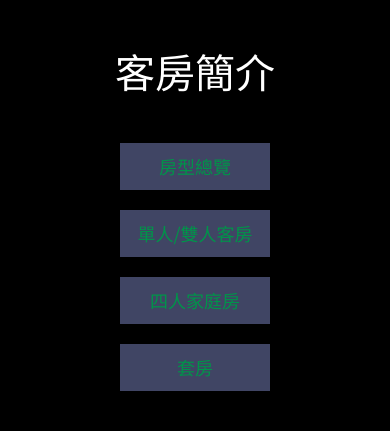
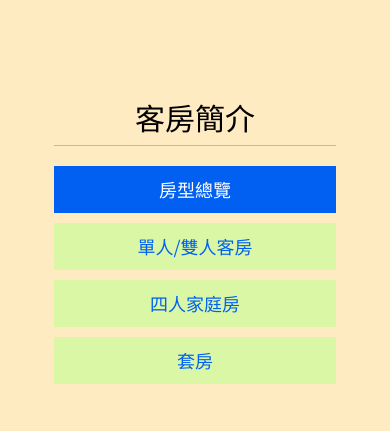
Before and after one commit to linbanana/Ican, a PHP site: page /room.php in a window 390 px wide. Shown: the part 218-649 px from the top of the page. Run offline with PHP 8.4, Linux system fonts and the light colour scheme.

Commit message:
80%完成

```diff
--- a/room.php
+++ b/room.php
@@ -20,24 +20,27 @@
             font-family: 'Noto Sans TC', sans-serif;
         }
         body{
-            background-color: #000;
+            background-color: #FFEBC2;
+        }
+        .room_info{
+            margin:100px 0;
         }
         .room_info h1{
             font-size: 40px;
             text-align: center;
-            color:#fff;
+            color:#000;
         }
         .room_info .container{
             max-width: 1200px;
-            width: 85%;
+            width: 90%;
             margin: auto;
         }
         .room_menu{
             text-align: center;
             padding: 30px 0;
-            border-bottom: 1px solid #fff;
+            border-bottom: 1px solid rgb(226, 182, 94);
         }
-        .room_menu a{
+        .room_menu button{
             display:inline-block;
             width:150px;
             padding: 10px 0;
@@ -45,24 +48,34 @@
             margin: 10px 30px;
             text-decoration: none;
             text-align: center;
-            background-color: rgb(64, 69, 100);
-            color: rgb(0, 148, 74);
+            background-color: #DAF7A6;
+            color: #0160F2;
+            border: none;
         }
-        .room_menu a:hover{
-            background-color: rgb(0, 148, 74);
+        .room_menu button:hover{
+            background-color: #0160F2;
             color: #fff;
         }
+        .room_menu .room-active{
+            background-color: #0160F2;
+            color: #fff;
+        }
+
         .room_info .info{
             display: flex;
             flex-wrap: wrap;
-            justify-content: space-between;
-            margin: 30px 0;
+            justify-content: center;
+            margin: 50px auto 0;
         }
         .room_info .room-type{
             width: 300px;
             margin: 20px;
             position: relative;
             overflow:hidden;
+            display: none;
+        }
+        .room_info .room-type.show{
+            display: inline-block;
         }
         .room_info .room-type img{
             width: 100%;
@@ -79,24 +92,21 @@
             bottom: 0;
             left : 0;
             right: 0;
-            padding: 30px;
+            padding: 50px 30px;
             background-color: rgba(0, 0, 0, .6);
-            display: flex;
-            flex-direction: column;
-            justify-content: center;
+            text-align: center;
             opacity: 0;
         }
         .room_info .room-type:hover .txt{
             opacity: 1;
         }
-        .room_info .room-type .txt p{
+        .room_info .room-type .txt h3{
             text-align: center;
             font-size: 24px;
             font-weight: 700;
             color: #fff;
-
         }
-        .room-type p:after{
+        .room-type h3:after{
             content: '';
             display: block;
             width: 0%;
@@ -105,28 +115,73 @@
             background-color: #ff0;
             transition: width .3s .3s;
         }
-        .room-type:hover p::after{
+        .room-type:hover h3::after{
             width: 100%;
         }
-        .room_info .room-type .txt h3{
+        .room_info .room-type .txt p{
             text-align: center;
             font-size: 18px;
-            color: #fff;
+            color: rgb(245, 0, 245);
             text-decoration: underline;
             padding: 10px;
 
         }
         @media screen and (max-width: 1200px) {
             .room_info .room-type{
-                width: 230px;
+                width: 220px;
+            }
+            .room_info .room-type .txt{
+                position: relative;
+                padding: 10px 20px;
+                background-color: transparent;
+                align-items: center;
+                opacity: 1;
+            }
+            .room_info .room-type .txt h3{
+                font-size: 18px;
+                font-weight: 500;
+                color: #000;
+            }
+            .room-type h3:after{
+                display: none;
+            }
+            .room_info .room-type .txt p{
+                display: none;
             }
         }
-        @media screen and (max-width: 960px) {
+
+        @media screen and (max-width: 760px) {
+            .room_info .info{
+                margin-top: 10px;
+            }
+            .room_menu{
+                border-top: 1px solid rgb(226, 182, 94);
+                border-bottom: none;
+            }
+        }
+        @media screen and (max-width: 650px) {
+            .room_info .container{
+                width: 80%;
+            }
+            .room_info h1{
+                font-size: 30px;
+            }
+            .room_menu{
+                padding: 10px 0;
+                margin: 10px 0;
+            }
+            .room_menu button{
+                display:block;
+                width:100%;
+                margin: 10px 0;
+            }
             .room_info .room-type{
-                width: 250px;
+                width:100%;
+                margin: 20px 0;
             }
-            .room_info .info{
-                justify-content: center;
+            .room_info .room-type .txt h3{
+                font-size: 25px;
+                font-weight: 500;
             }
         }
     </style>
@@ -140,119 +195,117 @@
         <div class="container">
             <h1>客房簡介</h1>
             <div class="room_menu">
-                <nav>
-                    <a href="#">房型總覽</a>
-                    <a href="#">單人/雙人客房</a>
-                    <a href="#">四人家庭房</a>
-                    <a href="#">套房</a>
-                </nav>
+                <button class="room-active" onclick="filterSelection('all')">房型總覽</button>
+                <button onclick="filterSelection('double')">單人/雙人客房</button>
+                <button onclick="filterSelection('family')">四人家庭房</button>
+                <button onclick="filterSelection('suite')">套房</button>
             </div>
             <div class="info">
-                <div class="room-type">
+                <div class="room-type double">
                     <a href="#">
                         <img src="https://picsum.photos/400/300/?random=1">
                         <div class="txt">
-                            <p>漫威主題客房</p>
-                            <h3>查看介紹</h3>
+                            <h3>漫威主題客房</h3>
+                            <p>查看介紹</p>
                         </div>
                     </a>
                 </div>
-                <div class="room-type">
+                <div class="room-type double">
                     <a href="#">
                         <img src="https://picsum.photos/400/300/?random=2">
                         <div class="txt">
-                            <p>迪士尼主題客房</p>
-                            <h3>查看介紹</h3>
+                            <h3>迪士尼主題客房</h3>
+                            <p>查看介紹</p>
                         </div>
                     </a>
                 </div>
-                <div class="room-type">
+                <div class="room-type double">
                     <a href="#">
                         <img src="https://picsum.photos/400/300/?random=3">
                         <div class="txt">
-                            <p>海洋世界主題客房</p>
-                            <h3>查看介紹</h3>
+                            <h3>海洋世界主題客房</h3>
+                            <p>查看介紹</p>
                         </div>
                     </a>
                 </div>
-                <div class="room-type">
+                <div class="room-type double">
                     <a href="#">
                         <img src="https://picsum.photos/400/300/?random=4">
                         <div class="txt">
-                            <p>星空主題客房</p>
-                            <h3>查看介紹</h3>
+                            <h3>星空主題客房</h3>
+                            <p>查看介紹</p>
                         </div>
                     </a>
                 </div>
-                <div class="room-type">
+                <div class="room-type double">
                     <a href="#">
                         <img src="https://picsum.photos/400/300/?random=5">
                         <div class="txt">
-                            <p>埃及主題客房</p>
-                            <h3>查看介紹</h3>
+                            <h3>埃及主題客房</h3>
+                            <p>查看介紹</p>
                         </div>
                     </a>
                 </div>
-                <div class="room-type">
+                <div class="room-type double">
                     <a href="#">
                         <img src="https://picsum.photos/400/300/?random=6">
                         <div class="txt">
-                            <p>羅馬主題客房</p>
-                            <h3>查看介紹</h3>
+                            <h3>羅馬主題客房</h3>
+                            <p>查看介紹</p>
                         </div>
                     </a>
                 </div>
-                <div class="room-type">
+                <div class="room-type double">
                     <a href="#">
                         <img src="https://picsum.photos/400/300/?random=7">
                         <div class="txt">
-                            <p>歐式客房</p>
-                            <h3>查看介紹</h3>
+                            <h3>歐式客房</h3>
+                            <p>查看介紹</p>
                         </div>
                     </a>
                 </div>
-                <div class="room-type">
+                <div class="room-type double">
                     <a href="#">
                         <img src="https://picsum.photos/400/300/?random=8">
                         <div class="txt">
-                            <p>和式客房</p>
-                            <h3>查看介紹</h3>
+                            <h3>和式客房</h3>
+                            <p>查看介紹</p>
                         </div>
                     </a>
                 </div>
-                <div class="room-type">
+                <div class="room-type family">
                     <a href="#">
                         <img src="https://picsum.photos/400/300/?random=9">
                         <div class="txt">
-                            <p>經濟家庭房</p>
-                            <h3>查看介紹</h3>
+                            <h3>經濟家庭房</h3>
+                            <p>查看介紹</p>
                         </div>
                     </a>
                 </div>
-                <div class="room-type">
+                <div class="room-type family">
                     <a href="#">
                         <img src="https://picsum.photos/400/300/?random=10">
                         <div class="txt">
-                            <p>豪華家庭房</p>
-                            <h3>查看介紹</h3>
+                            <h3>豪華家庭房</h3>
+                            <p>查看介紹</p>
                         </div>
                     </a>
                 </div>
-                <div class="room-type">
+                <div class="room-type suite">
                     <a href="#">
                         <img src="https://picsum.photos/400/300/?random=11">
                         <div class="txt">
-                            <p>商務套房</p>
-                            <h3>查看介紹</h3>
+                            <h3>商務套房</h3>
+                            <p>查看介紹</p>
                         </div>
                     </a>
                 </div>
-                <div class="room-type">
+                <div class="room-type suite">
                     <a href="#">
                         <img src="https://picsum.photos/400/300/?random=12">
                         <div class="txt">
-                            <p>總統套房</p>
-                            <h3>查看介紹</h3>
+                            <h3>總統套房</h3>
+                            <p>查看介紹</p>
                         </div>
                     </a>
                 </div>
@@ -276,5 +329,53 @@
     <!-- Go to www.addthis.com/dashboard to customize your tools -->
     <script type="text/javascript" src="//s7.addthis.com/js/300/addthis_widget.js#pubid=ra-5d49835d5bd6ff90"></script>
     <!-- 環境建置 -->
+    <script type="text/javascript">
+        $(document).ready(function (){
+            $(".room_menu > button").click(function(){
+                $(".room_menu > button").removeClass("room-active");
+                $(this).addClass("room-active");
+            })
+
+
+        });
+
+    </script>
+
+    <script type="text/javascript">
+        filterSelection("all")
+        function filterSelection(c) {
+            var x, i;
+            x = document.getElementsByClassName("room-type");
+            if (c == "all") c = "";
+            for (i = 0; i < x.length; i++) {
+                Remove_Class(x[i], "show");
+                if (x[i].className.indexOf(c) > -1) Add_Class(x[i], "show");
+            }
+        }
+
+        function Add_Class(element, name) {
+            var i, arr1, arr2;
+            arr1 = element.className.split(" ");
+            arr2 = name.split(" ");
+            for (i = 0; i < arr2.length; i++) {
+                if (arr1.indexOf(arr2[i]) == -1) {element.className += " " + arr2[i];}
+            }
+        }
+
+        function Remove_Class(element, name) {
+            var i, arr1, arr2;
+            arr1 = element.className.split(" ");
+            arr2 = name.split(" ");
+            /*for (i = 0; i < arr1.length; i++) {
+                document.write(arr1[1]);
+            }*/
+            for (i = 0; i < arr2.length; i++) {
+                while (arr1.indexOf(arr2[i]) > -1) {
+                arr1.splice(arr1.indexOf(arr2[i]), 1);
+                }
+            }
+            element.className = arr1.join(" ");
+        }
+    </script>
 </body>
 </html>
```
